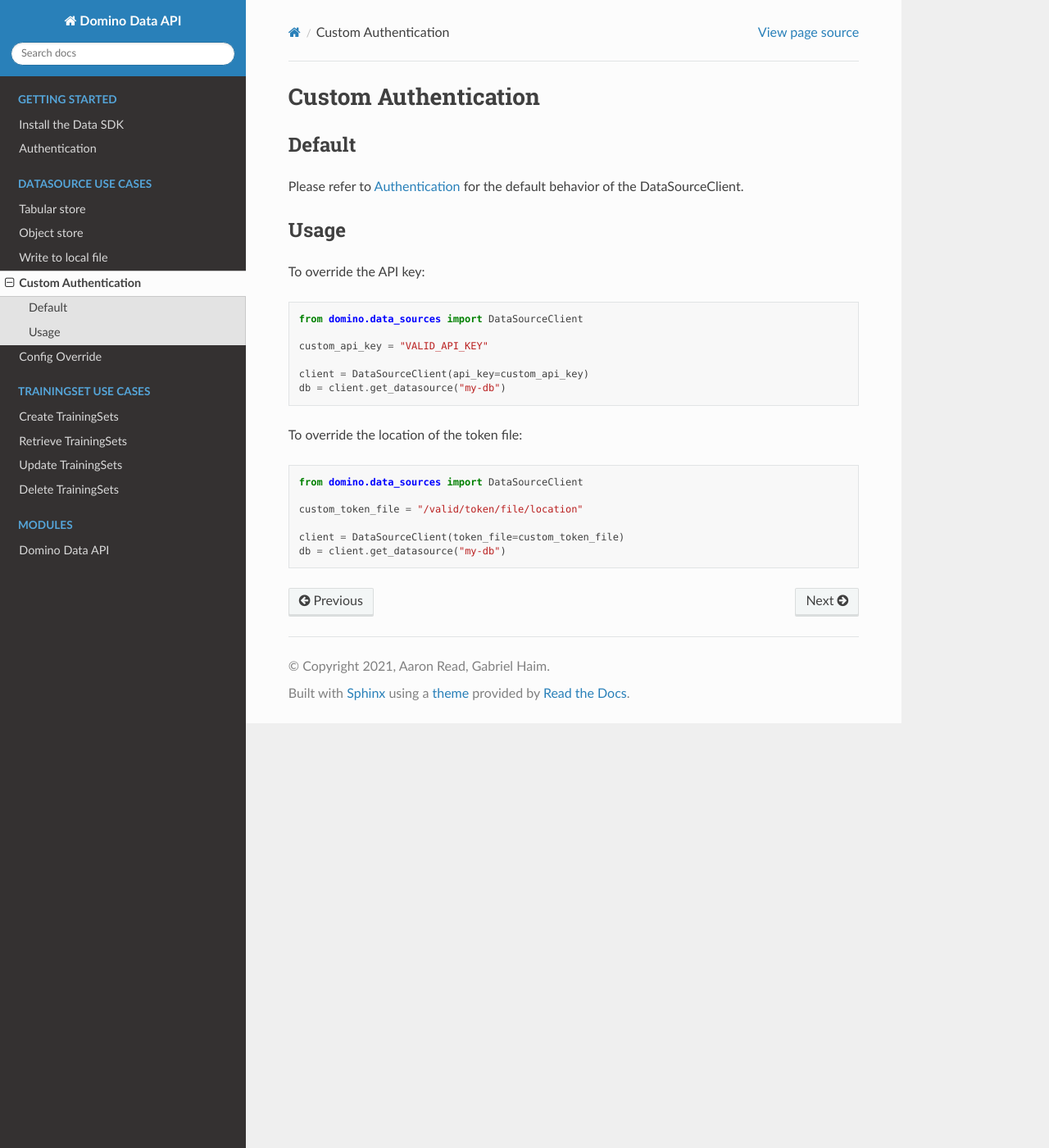
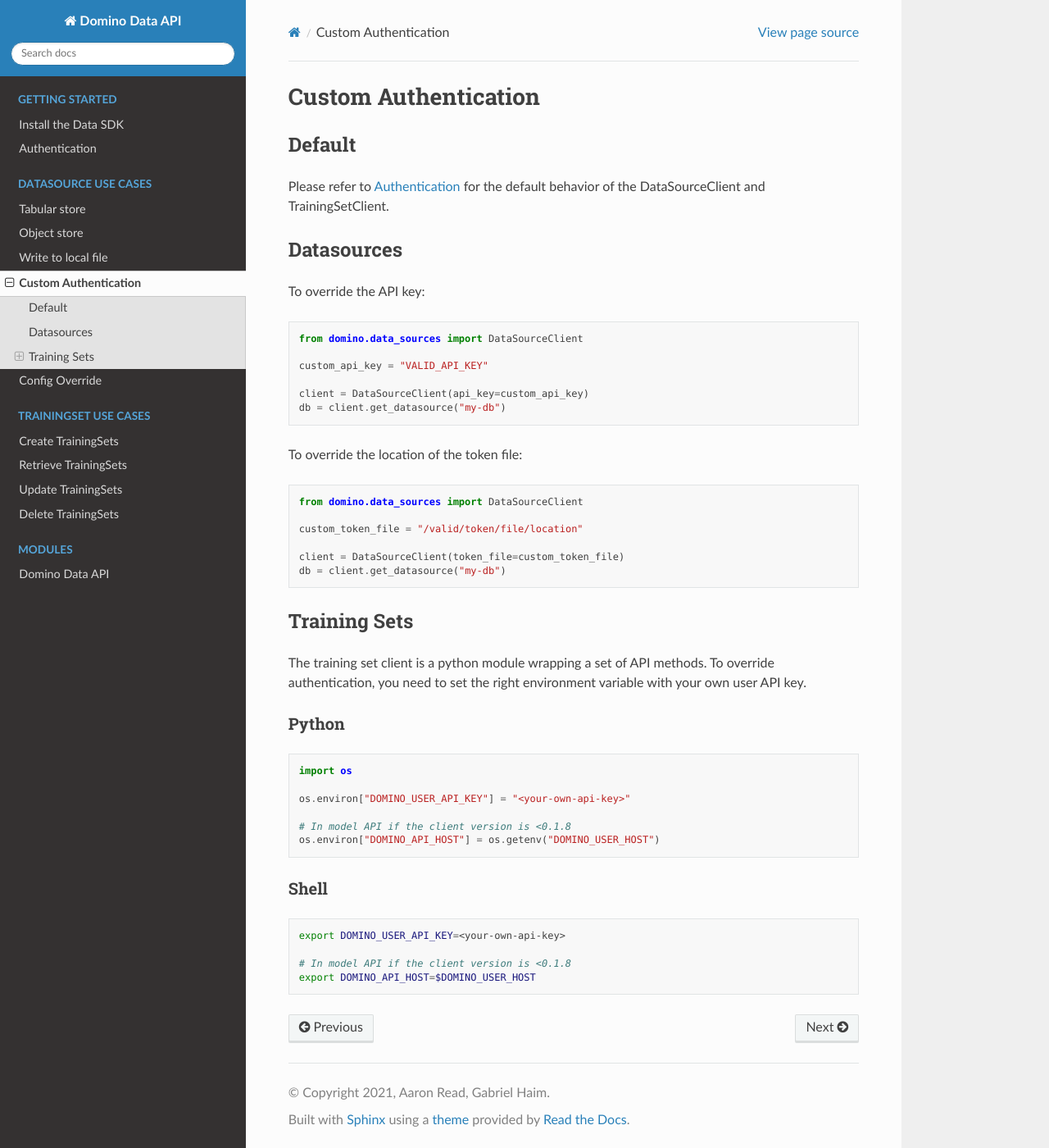
Before and after one commit to dominodatalab/domino-data, a Sphinx documentation site: the page built from docs/source/usecases/custom_auth.rst, in a window 1280 px wide and 1400 px high. Shown: the whole window at 82% size. Built offline with Sphinx 7.4.7 and the Read the Docs theme 2.0.0, drawn with Linux system fonts in a browser that asks for light colours.

Commit message:
Add documentation for custom auth in training_sets (#16)
* Add documentation for custom auth in training_sets

* Quick update on use case

```diff
--- a/docs/source/auth.rst
+++ b/docs/source/auth.rst
@@ -18,6 +18,7 @@
 
 Those two methods are not available in all run types. Follow the following matrix for availability:
 
+
 +---------------+---------+-------+---------+
 | Run type      | Who?    | Token | Api Key |
 +===============+=========+=======+=========+
@@ -33,3 +34,8 @@
 +---------------+---------+-------+---------+
 | Model API     | N/A     | No    | No      |
 +---------------+---------+-------+---------+
+
+.. warning::
+   As described in the matrix, Model API does not support automatic authentication.
+
+   You will have to follow the instructions in the :ref:`custom-auth` section to use the DataSourceClient or the TrainingSetClient in this type of run.
--- a/docs/source/usecases/custom_auth.rst
+++ b/docs/source/usecases/custom_auth.rst
@@ -6,11 +6,11 @@
 Default
 -------
 
-Please refer to :ref:`auth` for the default behavior of the DataSourceClient.
+Please refer to :ref:`auth` for the default behavior of the DataSourceClient and TrainingSetClient.
 
 
-Usage
------
+Datasources
+-----------
 
 To override the API key:
 
@@ -34,3 +34,31 @@
 
    client = DataSourceClient(token_file=custom_token_file)
    db = client.get_datasource("my-db")
+
+
+Training Sets
+-------------
+
+The training set client is a python module wrapping a set of API methods. To override authentication, you need to set the right environment variable with your own user API key.
+
+Python
+^^^^^^
+
+.. code-block:: python
+
+   import os
+
+   os.environ["DOMINO_USER_API_KEY"] = "<your-own-api-key>"
+
+   # In model API if the client version is <0.1.8
+   os.environ["DOMINO_API_HOST"] = os.getenv("DOMINO_USER_HOST")
+
+Shell
+^^^^^
+
+.. code-block:: shell
+
+   export DOMINO_USER_API_KEY=<your-own-api-key>
+
+   # In model API if the client version is <0.1.8
+   export DOMINO_API_HOST=$DOMINO_USER_HOST
--- a/pyproject.toml
+++ b/pyproject.toml
@@ -5,7 +5,7 @@
 
 [tool.poetry]
 name = "dominodatalab-data"
-version = "0.1.7"
+version = "0.1.8"
 description = "Domino Data API for interacting with Domino Data features"
 readme = "README.md"
 authors = [
```
Also changed, not shown: 1 other file.
